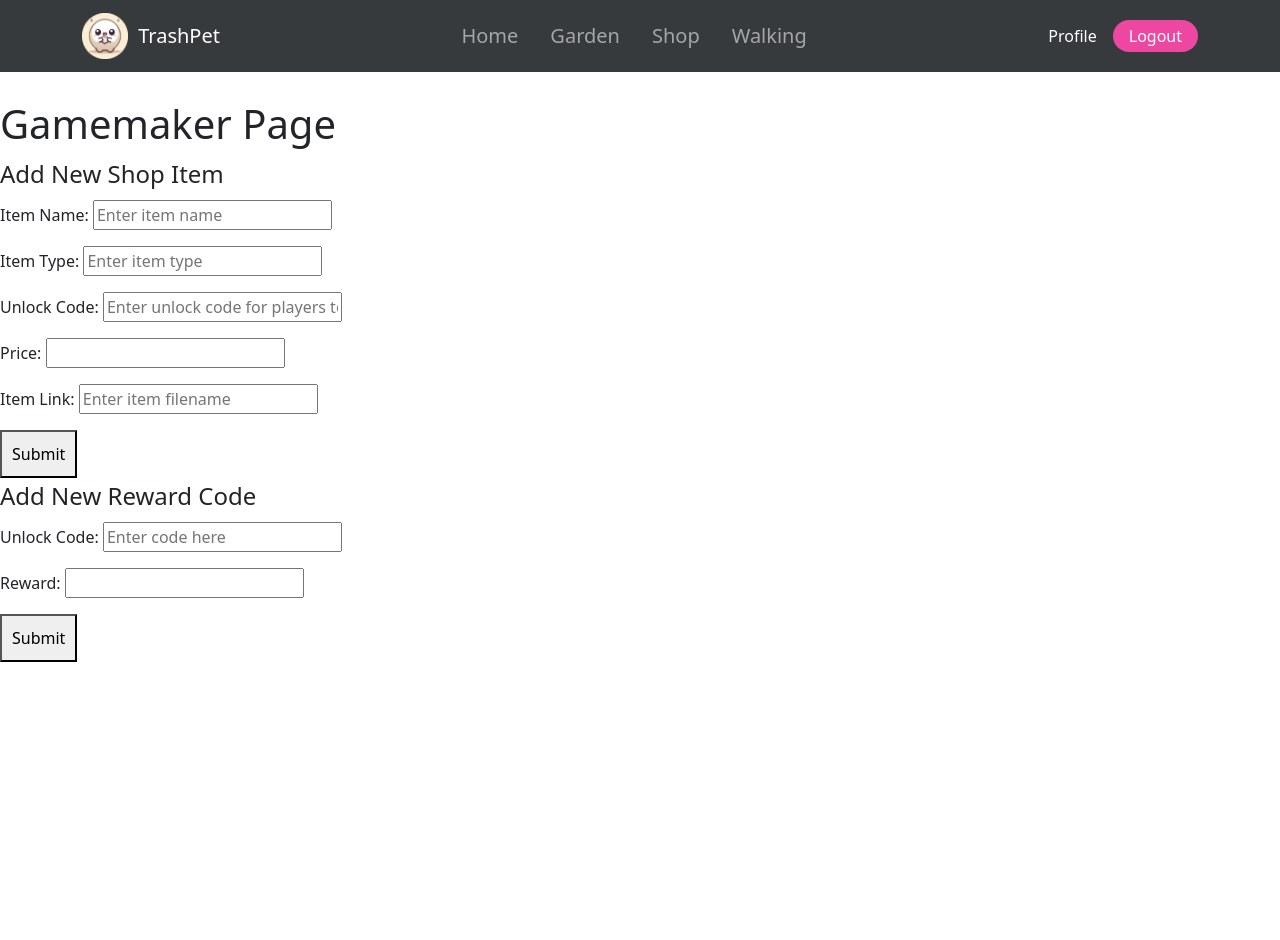
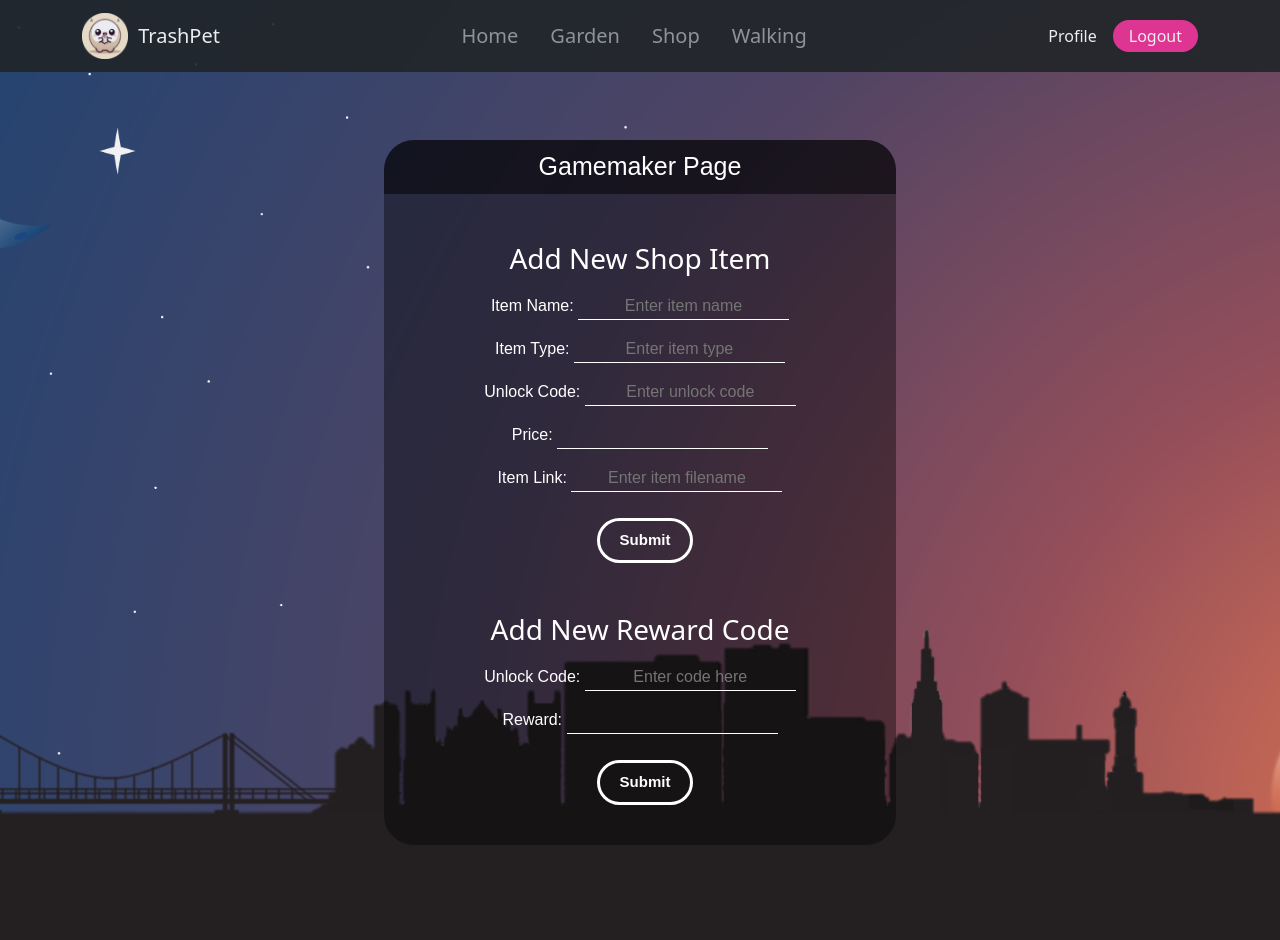
Before and after one commit to poppyts25/TrashPet, a Django app: page /trashpetapp/gamemaker/ in a window 1280 px wide. Before the commit the page ends 662 px from the top, so only its background shows below. Run offline with Django 4.2, Linux system fonts and the light colour scheme; a user stored in the database is signed in.

Commit message:
gamemaker css

```diff
--- a/trashpet/trashpetapp/forms.py
+++ b/trashpet/trashpetapp/forms.py
@@ -21,7 +21,7 @@ class CodeForm(forms.Form):
 class GamemakerForm(forms.Form):
     item_name = forms.CharField(max_length=50, label='Item Name:', widget=forms.TextInput(attrs={'placeholder': 'Enter item name'}))
     item_type = forms.CharField(max_length=20, label='Item Type:', widget=forms.TextInput(attrs={'placeholder': 'Enter item type'}))
-    item_code = forms.CharField(max_length=20, label='Unlock Code:', widget=forms.TextInput(attrs={'placeholder': 'Enter unlock code for players to use'}))
+    item_code = forms.CharField(max_length=20, label='Unlock Code:', widget=forms.TextInput(attrs={'placeholder': 'Enter unlock code'}))
     item_price = forms.IntegerField(label='Price:')
     item_link = forms.CharField(max_length=50, label='Item Link:', widget=forms.TextInput(attrs={'placeholder': 'Enter item filename'}))
     gamemaker_form = forms.BooleanField(widget=forms.HiddenInput, initial=True)
--- a/trashpet/trashpetapp/templates/trashpetapp/gamemaker.html
+++ b/trashpet/trashpetapp/templates/trashpetapp/gamemaker.html
@@ -11,8 +11,99 @@
       .main-page-map {
         padding-top: 100px;
       }
+
+      h3{
+        padding-bottom: 10px;
+      }
+
+      body{
+        background: url('{% static "SkylineBackground.png" %}') rgba(0,0,0,0.3);
+        background-blend-mode: multiply;
+        background-position: center;
+        background-size: cover;
+        background-repeat: no-repeat;
+      }
+
+      .main-page-gamemaker {
+        text-align: center;
+        color: white;
+        width: 40%;
+        margin-top: 140px !important;
+        margin: auto;
+        background-color: rgba(0, 0, 0,.4);
+        border-radius: 30px;
+        position:relative;
+      }
+
+
+      legend {
+        background-color: rgba(0, 0, 0, .5);
+        color: white;
+        border-radius: 30px 30px 0px 0px;
+        width:100%;
+        padding: 8px 0px 8px 0px !important;
+        float: left;
+        font-size: 25px !important;
+        font-family: Arial, Helvetica, sans-serif;
+      }
+
+      .gamemaker-body {
+        padding: 0px 30px 30px 30px;
+      }
+
+      p{
+          font-family: Arial, Helvetica, sans-serif
+      }
+
+      .form{
+          padding-top: 40px;
+          font-size: 15;
+      }
+
+      input[type=text]{
+          color: white;
+          background-color: rgba(0,0,0,0);
+          border:none;
+          border-bottom: 1px solid white;
+          text-align: center;
+      }
+      input[type=number]{
+          color: white;
+          background-color: rgba(0,0,0,0);
+          border:none;
+          border-bottom: 1px solid white;
+          text-align: center;
+      }
+
+      .form-btn{
+          margin: 10px 20px;
+          display: inline-block;
+          padding: 8px 20px;
+          color: white;
+          font-size: 15px;
+          font-weight: bold;
+          background: none;
+          border: 3px solid;
+          border-radius: 99px;
+          transition: 0.4s;
+          font-family: Arial, Helvetica, sans-serif;
+      }
+
+      .submit-name{
+          margin-left: 10px;
+      }
+
+      .submit-btn:hover{
+          box-shadow: 3px 4px 4px #241F21;
+          background-color: rgb(95, 79, 199);
+          cursor: pointer;
+          border-color: black;
+          color: black;
+      }
+
   </style>
 </head>
+
 <body>
 {% include "../trashpetapp/navbar.html" %}
 
@@ -26,52 +117,54 @@
 
 </script>
 
-  <div class="main-page-map">
-    <h1>Gamemaker Page</h1>
+<div class="main-page-gamemaker">
+  <legend>Gamemaker Page</legend>
 
 
-  </div>
-  <div>
+
+<div class="gamemaker-body">
+  <div class="form">
   <form method="POST">
     <fieldset>
-          <legend>Add New Shop Item</legend>
-          <div class="form-inputs">
+        <h3>Add New Shop Item</h3>
+
           {% csrf_token %}
 
-            <div class="code-inputs">
+          <div style="display: inline-block">
             {{ form.as_p }}
           </div>
 
-            <div class="codes-buttons">
-              <button type="submit" class="codes-button">Submit</button>
+          <div class="submit-name" style="display: inline-block;">
+            <button type="submit" class="form-btn submit-btn">Submit</button>
           </div>
 
+
+    </fieldset>
+  </form>
 </div>
+
+<div class="form">
+  <form method="POST">
+    <fieldset>
+        <h3>Add New Reward Code</h3>
+
+          {% csrf_token %}
+
+          <div style="display: inline-block">
+            {{ form2.as_p }}
+          </div>
+
+          <div class="submit-name" style="display: inline-block;">
+            <button type="submit" class="form-btn submit-btn">Submit</button>
+          </div>
+
+
     </fieldset>
 
 
 </form>
-
-  <form method="POST">
-    <fieldset>
-        <legend>Add New Reward Code</legend>
-        <div class="form-inputs">
-          {% csrf_token %}
-
-          <div class="code-inputs">
-            {{ form2.as_p }}
 </div>
-
-          <div class="codes-buttons">
-            <button type="submit" class="codes-button">Submit</button>
 </div>
-
-        </div>
-    </fieldset>
-
-
-</form>
-
 </div>
 
 </body>
```
Lines whose indentation alone changed are shown as unchanged.
